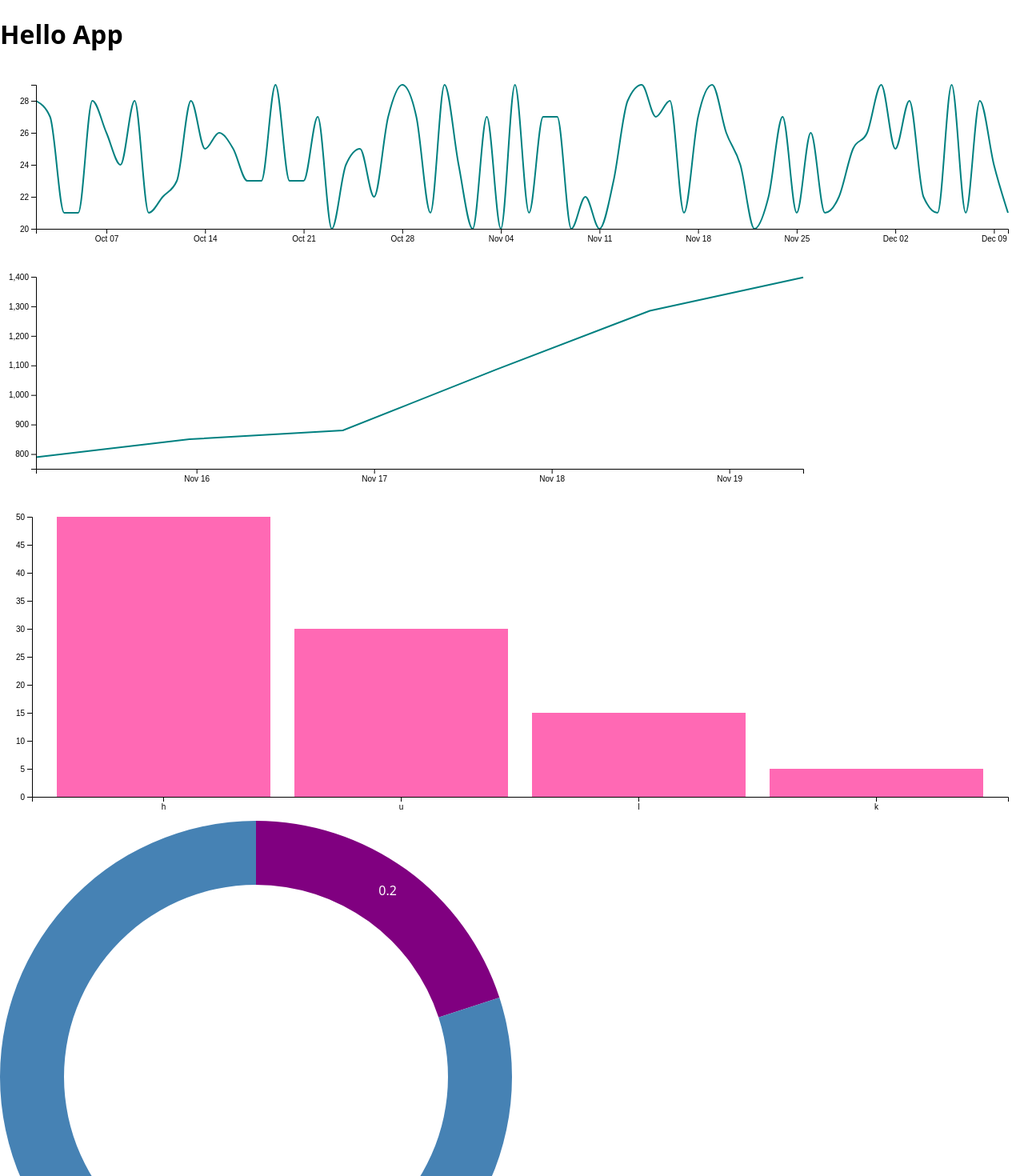
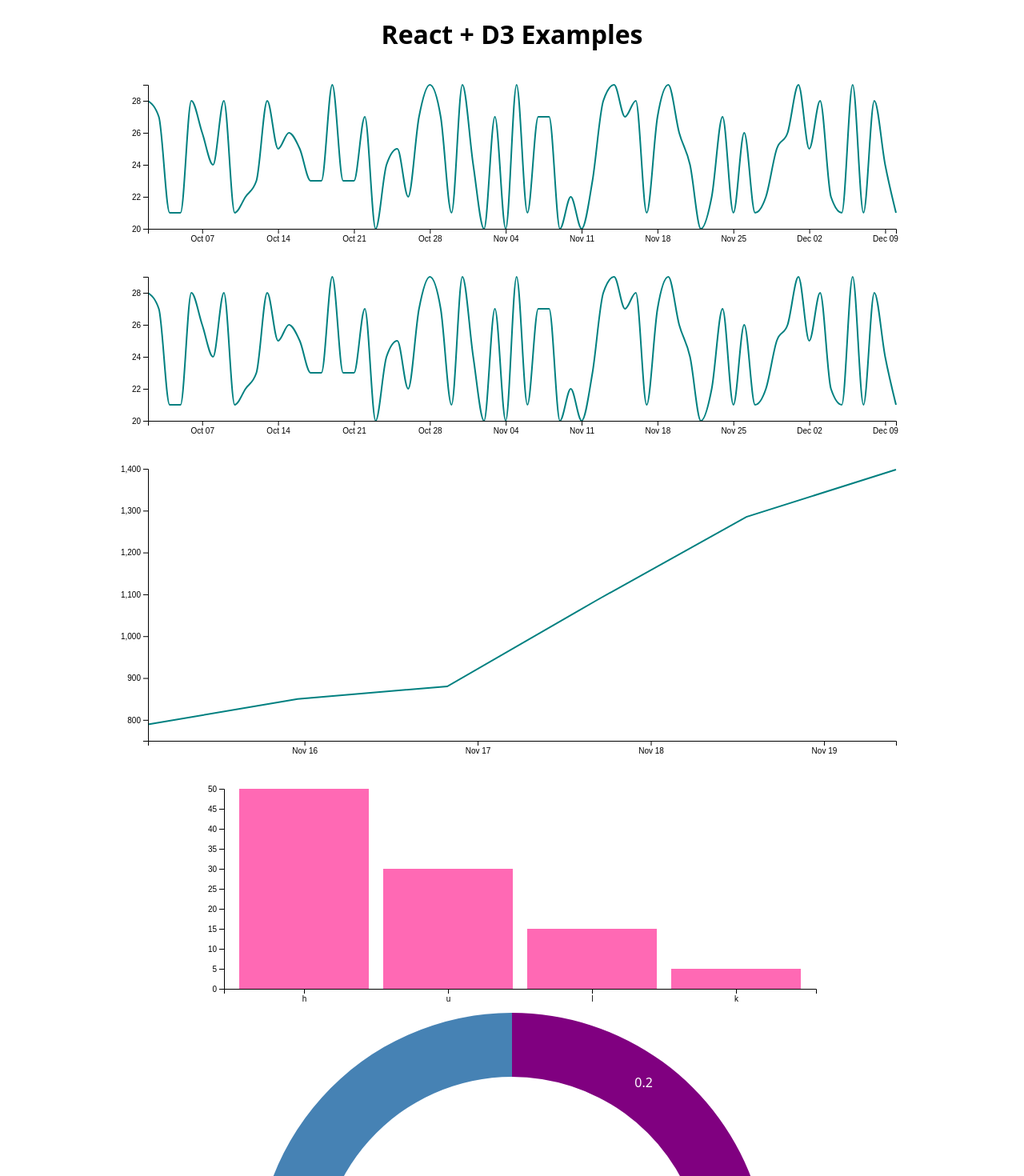
Before and after one commit to chooblarin/react-d3-example, a React (Vite) app: page / in a window 1280 px wide. Shown: the top 1470 px of the page at 80% size. Built offline with nearby package versions, Linux system fonts and the light colour scheme.

Commit message:
Tweak styles

```diff
--- a/src/components/App.tsx
+++ b/src/components/App.tsx
@@ -4,6 +4,7 @@ import dayjs from "dayjs";
 import BarChart from "./BarChart";
 import DonutChart from "./DonutChart";
 import TimeSeriesChart from "./TimeSeriesChart";
+import DailyRankChart from "./DailyRankChart";
 import ResponsiveDailyRankChart from "./ResponsiveDailyRankChart";
 import withMeasureAndRender from "./withMeasureAndRender";
 import {
@@ -16,6 +17,7 @@ import {
 const MeasuredBarChart = withMeasureAndRender(BarChart);
 const MeasuredTimeSeriesChart = withMeasureAndRender(TimeSeriesChart);
 const MeasuredDonutChart = withMeasureAndRender(DonutChart);
+const MeasuredDailyRankChart = withMeasureAndRender(DailyRankChart);
 const MeasuredResponsiveDailyRankChart = withMeasureAndRender(
   ResponsiveDailyRankChart
 );
@@ -23,12 +25,15 @@ const MeasuredResponsiveDailyRankChart = withMeasureAndRender(
 class App extends React.Component<{}, {}> {
   render() {
     return (
-      <div>
-        <h1>Hello App</h1>
+      <main>
+        <h1>React + D3 Examples</h1>
         <div style={{ width: "100%", height: "240px" }}>
           <MeasuredResponsiveDailyRankChart inputData={dailyRankingData} />
         </div>
-        <div className="container-time-series-chart">
+        <div style={{ width: "100%", height: "240px" }}>
+          <MeasuredDailyRankChart inputData={dailyRankingData} />
+        </div>
+        <div style={{ width: "100%", height: "400px" }}>
           <MeasuredTimeSeriesChart
             inputData={timeSeriesInputData}
             getX={item => dayjs(item.time).toDate()}
@@ -36,35 +41,20 @@ class App extends React.Component<{}, {}> {
             formatX={date => dayjs(date).format("MMM DD")}
           />
         </div>
-        <div className="container-bar-chart">
+        <div style={{ width: "80%", height: "300px" }}>
           <MeasuredBarChart
             inputData={barInputData}
             getX={item => item.letter}
             getY={item => item.frequency}
           />
         </div>
-        <div className="container-donut-chart">
+        <div style={{ width: "50vw", height: "50vw" }}>
           <MeasuredDonutChart
             inputData={donutInputData}
             getX={item => item.gender}
             getY={item => item.ratio}
           />
         </div>
-
-        <style jsx>{`
-          .container-bar-chart {
-            width: 100%;
-            height: 400px;
-          }
-          .container-time-series-chart {
-            width: 80%;
-            height: 300px;
-          }
-          .container-donut-chart {
-            width: 50vw;
-            height: 50vw;
-          }
-        `}</style>
         <style jsx global>{`
           html,
           body {
@@ -74,8 +64,15 @@ class App extends React.Component<{}, {}> {
           body {
             font-family: system-ui;
           }
+          main {
+            display: flex;
+            flex-direction: column;
+            align-items: center;
+            max-width: 1000px;
+            margin: 0 auto;
+          }
         `}</style>
-      </div>
+      </main>
     );
   }
 }
--- a/src/components/ResponsiveDailyRankChart.tsx
+++ b/src/components/ResponsiveDailyRankChart.tsx
@@ -15,7 +15,7 @@ function ResponsiveDailyRankChart(
   const sorted = inputData.sort((a, b) => b.day.getTime() - a.day.getTime());
 
   let adjustedData: DailyRank[] = [];
-  if (width <= 400) {
+  if (width <= 550) {
     adjustedData = sorted.slice(0, 4 * 7); // 4 weeks
   } else if (width <= 750) {
     adjustedData = sorted.slice(0, 8 * 7); // 8 weeks
```
